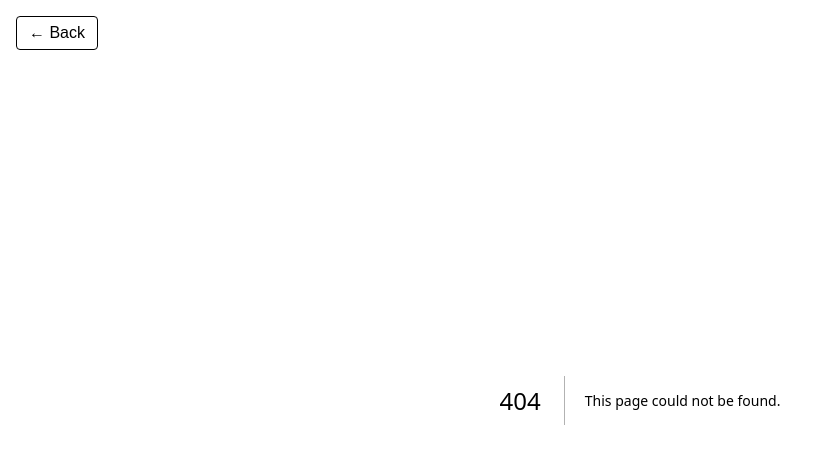
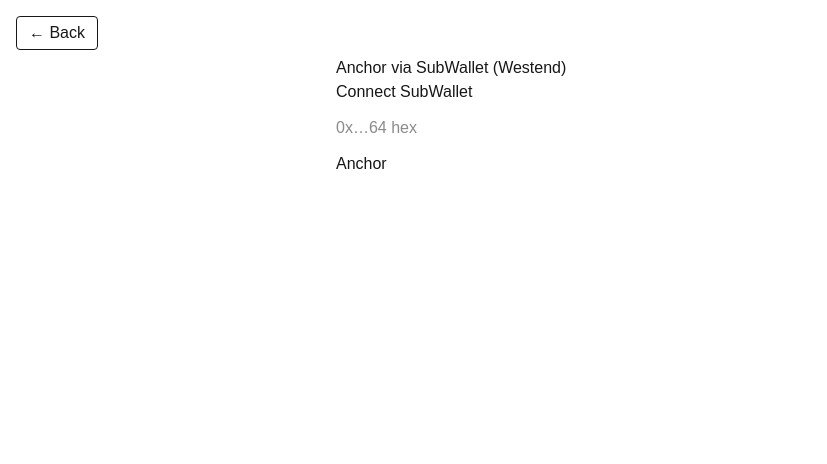
Before and after one commit to rocketjays-cmyk/w3bstitch-web, a Next.js app: page /anchor/subwallet in a window 1280 px wide. Before the commit this address had no page. Shown: the top 464 px of the page, without its empty margins (0-827 px from the left). Built offline with nearby package versions, Linux system fonts and the light colour scheme.

Commit message:
feat: add SubWallet anchoring example

```diff
--- /dev/null
+++ b/src/app/anchor/subwallet/page.tsx
@@ -0,0 +1,151 @@
+"use client";
+
+import { useState } from "react";
+import { ApiPromise, WsProvider } from "@polkadot/api";
+import type { InjectedAccountWithMeta } from "@polkadot/extension-inject/types";
+import {
+  web3Enable,
+  web3Accounts,
+  web3FromSource,
+} from "@polkadot/extension-dapp";
+
+const WSS = "wss://westend-rpc.polkadot.io"; // Westend RPC
+
+function isHex256(h: string) {
+  return /^0x[0-9a-fA-F]{64}$/.test(h);
+}
+
+export default function AnchorWithSubWallet() {
+  const [account, setAccount] = useState<InjectedAccountWithMeta | null>(null);
+  const [hash, setHash] = useState("");
+  const [status, setStatus] = useState("");
+  const [receipt, setReceipt] = useState<{
+    txHash: string;
+    blockHash: string;
+    explorer: string;
+  } | null>(null);
+  const [error, setError] = useState("");
+
+  async function connectWallet() {
+    try {
+      setError("");
+      await web3Enable("W3b Stitch"); // request extension permission
+      const accounts = await web3Accounts(); // all extension accounts
+      if (!accounts.length)
+        throw new Error("No accounts in SubWallet/Polkadot{.js}");
+      setAccount(accounts[0]); // pick first or build a picker UI
+    } catch (e: unknown) {
+      const message = e instanceof Error ? e.message : String(e);
+      setError(message);
+    }
+  }
+
+  async function anchor() {
+    try {
+      setError("");
+      setReceipt(null);
+      if (!account) throw new Error("Connect SubWallet first");
+      if (!isHex256(hash)) throw new Error("Hash must be 0x + 64 hex chars");
+
+      setStatus("Connecting RPC…");
+      const api = await ApiPromise.create({ provider: new WsProvider(WSS) });
+
+      // get signer from the same wallet source (SubWallet/Polkadot.js/etc.)
+      const injector = await web3FromSource(account.meta.source);
+      api.setSigner(injector.signer);
+
+      // Build extrinsic; we’ll use system.remark to carry your hash
+      const tx = api.tx.system.remark(hash);
+
+      setStatus("Awaiting wallet approval…");
+      const unsub = await tx.signAndSend(
+        account.address,
+        ({ status, txHash, dispatchError }) => {
+          if (dispatchError) {
+            unsub?.();
+            setStatus("");
+            setError(dispatchError.toString());
+            return;
+          }
+          // DO NOT stop at isReady/isBroadcast; wait for inclusion
+          if (status.isInBlock || status.isFinalized) {
+            const blockHash = (
+              status.isInBlock ? status.asInBlock : status.asFinalized
+            ).toHex();
+            const txHex = txHash.toHex();
+            unsub?.();
+            setStatus("");
+            setReceipt({
+              txHash: txHex,
+              blockHash,
+              explorer: `https://westend.subscan.io/extrinsic/${txHex}`,
+            });
+            api.disconnect().catch(() => {});
+          }
+        },
+      );
+    } catch (e: unknown) {
+      setStatus("");
+      const message = e instanceof Error ? e.message : String(e);
+      setError(message);
+    }
+  }
+
+  return (
+    <main style={{ maxWidth: 640, margin: "40px auto", padding: 16 }}>
+      <h2>Anchor via SubWallet (Westend)</h2>
+
+      {!account ? (
+        <button onClick={connectWallet}>Connect SubWallet</button>
+      ) : (
+        <div>
+          Connected: <code>{account.address}</code>
+        </div>
+      )}
+
+      <div style={{ marginTop: 12 }}>
+        <input
+          placeholder="0x…64 hex"
+          value={hash}
+          onChange={(e) => setHash(e.target.value.trim())}
+          style={{ width: "100%" }}
+        />
+      </div>
+
+      <div style={{ marginTop: 12, display: "flex", gap: 8 }}>
+        <button onClick={anchor} disabled={!account || !hash || !!status}>
+          Anchor
+        </button>
+        {status && <span>⏳ {status}</span>}
+      </div>
+
+      {error && (
+        <div style={{ color: "crimson", marginTop: 12 }}>❌ {error}</div>
+      )}
+
+      {receipt && (
+        <div
+          style={{
+            marginTop: 16,
+            padding: 12,
+            border: "1px solid #eee",
+            borderRadius: 8,
+          }}
+        >
+          <div>✅ In block</div>
+          <div>
+            <b>Tx:</b> <code>{receipt.txHash}</code>
+          </div>
+          <div>
+            <b>Block:</b> <code>{receipt.blockHash}</code>
+          </div>
+          <div style={{ marginTop: 8 }}>
+            <a href={receipt.explorer} target="_blank" rel="noreferrer">
+              Open in Subscan
+            </a>
+          </div>
+        </div>
+      )}
+    </main>
+  );
+}
```
